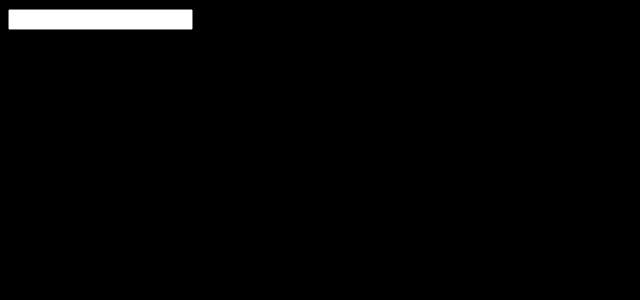
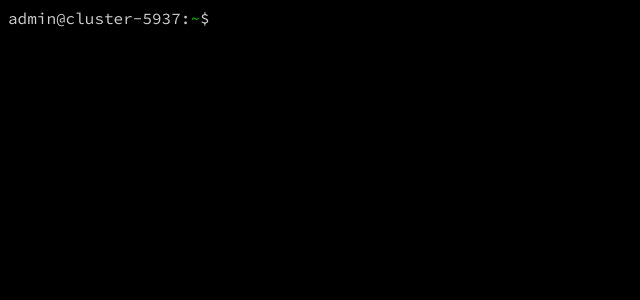
Before and after one commit to oardizzone/terminal-sim, a React (Vite) app: page / in a window 1280 px wide. Shown: the top 300 px of the page, without its empty margins (0-640 px from the left). Built offline with nearby package versions, Linux system fonts and the light colour scheme.

Commit message:
added terminal prompt and blinking cursor

```diff
--- a/src/App.tsx
+++ b/src/App.tsx
@@ -20,9 +20,17 @@ function App() {
 
   return (
     <section className="terminal">
-      {terminalState.outputs.map((text) => (
-        <p>{text}</p>
-      ))}
+      <section className="terminal__output">
+        {terminalState.outputs.map((text) => (
+          <section className="terminal__output__line">
+            <span className="terminal__prompt">
+              admin@cluster-5937:
+              <span className="terminal__prompt__symbol">~</span>$
+            </span>
+            {text}
+          </section>
+        ))}
+      </section>
       <CommandInput handleSubmit={handleCommandInput} />
     </section>
   );
--- a/src/components/input/CommandInput.tsx
+++ b/src/components/input/CommandInput.tsx
@@ -1,4 +1,4 @@
-import React, { forwardRef, useRef, useState } from "react";
+import React, { forwardRef, useEffect, useRef, useState } from "react";
 
 interface CommandInputProps {
   handleSubmit: (inputValue: string) => void;
@@ -6,11 +6,22 @@ interface CommandInputProps {
 
 export const CommandInput = (props: CommandInputProps) => {
   const [value, setValue] = useState("");
+  const [showCaret, setShowCaret] = useState(true);
   const inputRef = useRef<HTMLInputElement>(null);
 
   const handleInputChange = (e: React.ChangeEvent<HTMLInputElement>) => {
     setValue(e.target.value);
   };
+
+  useEffect(() => {
+    const id = setInterval(() => {
+      setShowCaret((prev) => !prev);
+    }, 1000);
+    return () => {
+      clearInterval(id);
+    };
+  }, []);
+
   return (
     <form
       action=""
@@ -22,13 +33,26 @@ export const CommandInput = (props: CommandInputProps) => {
         inputRef.current?.scrollIntoView();
       }}
     >
+      <span className="terminal__prompt">
+        admin@cluster-5937:<span className="terminal__prompt__symbol">~</span>${" "}
+      </span>
+      <section className="terminal__input-container">
+        <div
+          className="terminal__input__caret"
+          style={{
+            left: `${value.length}ch`,
+            opacity: showCaret ? "100%" : "0%",
+          }}
+        ></div>
         <input
           type="text"
           className="terminal__input"
           value={value}
           onChange={handleInputChange}
           ref={inputRef}
+          autoFocus
         />
+      </section>
     </form>
   );
 };
--- a/src/sass/main.scss
+++ b/src/sass/main.scss
@@ -8,8 +8,61 @@
   src: url("./fonts/SourceCodePro-Italic-VariableFont_wght.ttf");
 }
 
+$font-color-primary: #d0d0d0;
+
 body {
   background-color: #000000;
-  color: #ffffff;
+  color: $font-color-primary;
   font-family: "Source Code Pro";
 }
+
+.terminal {
+  &__output {
+    &__line {
+      margin-top: 0;
+      margin-bottom: 0;
+      display: flex;
+      gap: 1ch;
+    }
+  }
+
+  &__prompt {
+    &__symbol {
+      color: #00d000;
+    }
+  }
+
+  &__form {
+    display: flex;
+    gap: 1ch;
+  }
+
+  &__input-container {
+    flex-grow: 1;
+    position: relative;
+  }
+
+  &__input {
+    font-family: "Source Code Pro";
+    display: inline;
+    background-color: #000000;
+    color: $font-color-primary;
+    border: none;
+    font-size: 1rem;
+    padding: 0;
+    width: 100%;
+    caret-color: #00000000;
+
+    &__caret {
+      width: 1ch;
+      position: absolute;
+      height: 100%;
+      mix-blend-mode: difference;
+      background-color: $font-color-primary;
+    }
+
+    &:focus {
+      outline: none;
+    }
+  }
+}
```
Lines whose indentation alone changed are shown as unchanged.
